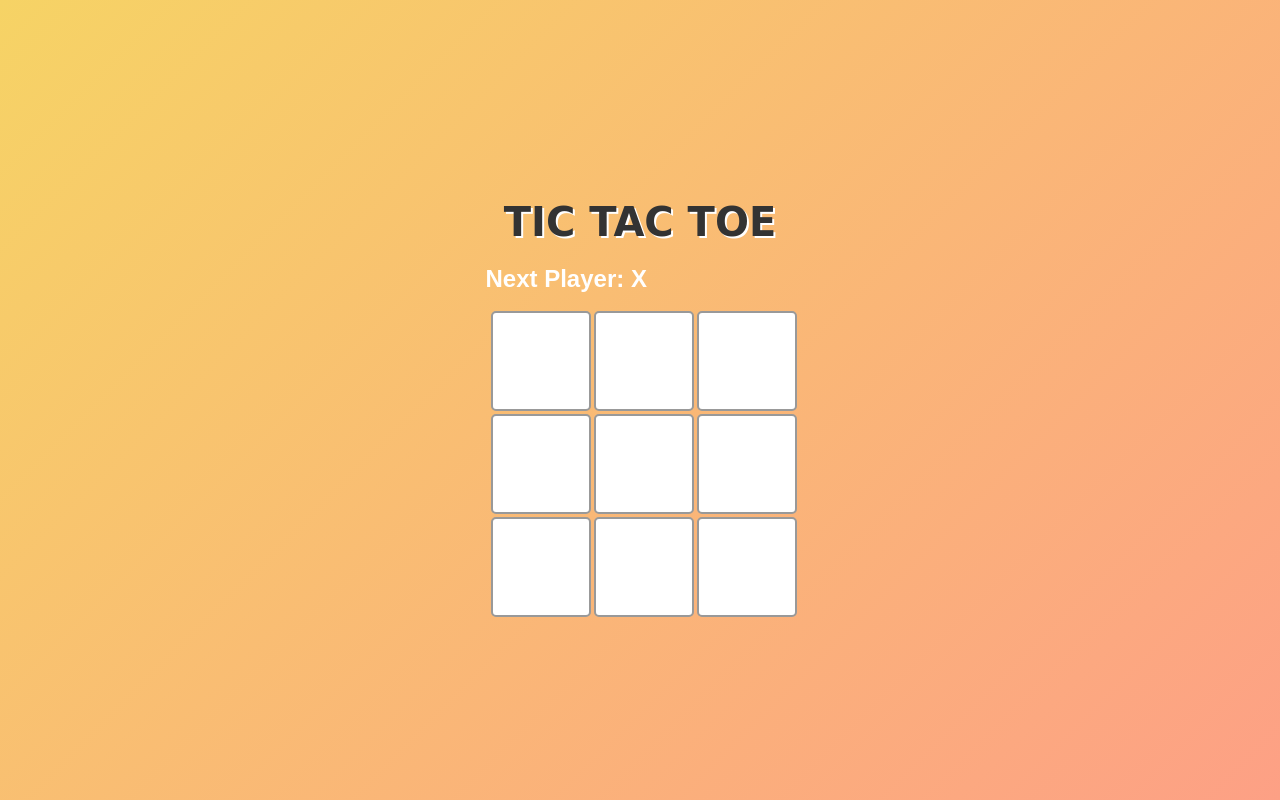
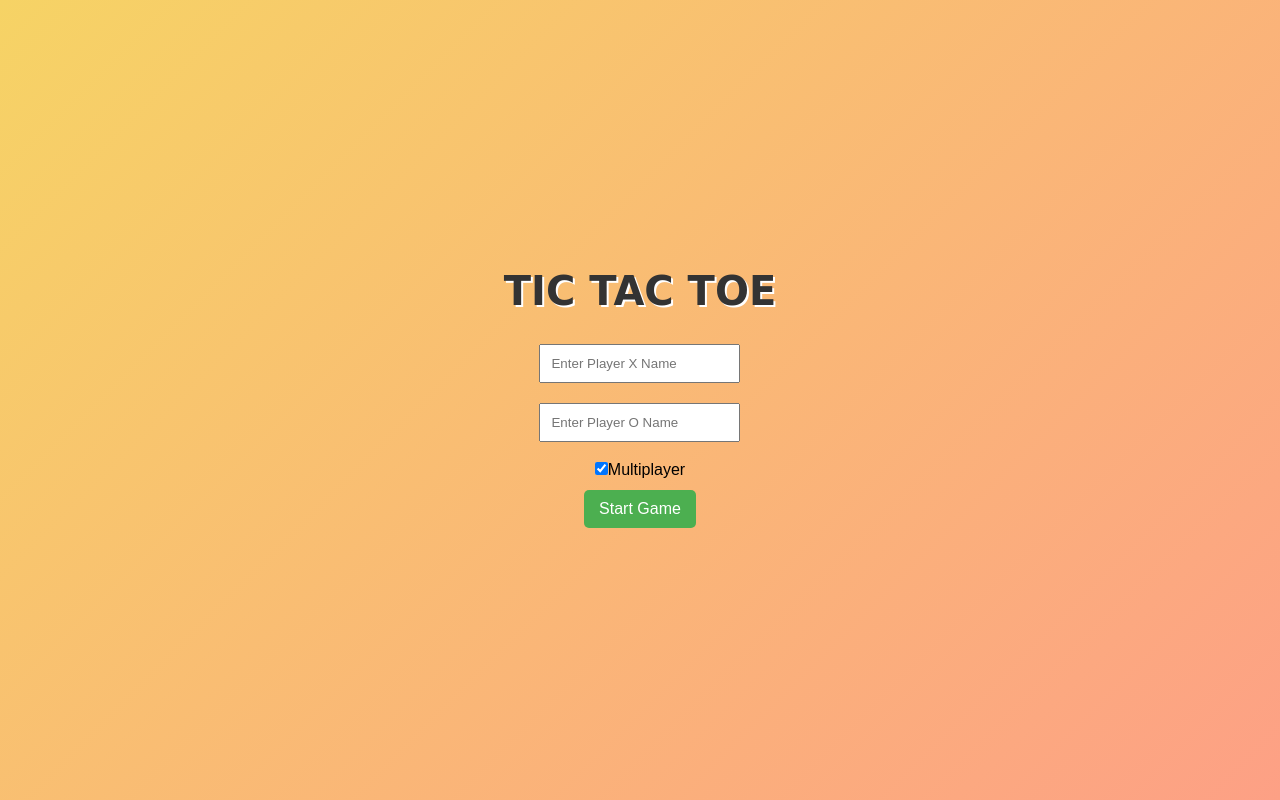
Before and after one commit to quack22/TicTacToe, a React (Create React App) app: page / in a window 1280 px wide. Built offline with nearby package versions, Linux system fonts and the light colour scheme.

Commit message:
feat: input name and play again

```diff
--- a/src/App.js
+++ b/src/App.js
@@ -1,5 +1,6 @@
 import { useState } from "react";
 
+// Komponen untuk kotak pada papan permainan
 function Square({ value, onSquareClick, isWinning }) {
   return (
     <button className={`square ${isWinning ? "winning" : ""}`} onClick={onSquareClick}>
@@ -8,6 +9,7 @@ function Square({ value, onSquareClick, isWinning }) {
   );
 }
 
+// Komponen untuk papan permainan
 function Board({ xIsNext, squares, onPlay, winningSquares }) {
   function handleClick(i) {
     if (squares[i] || calculateWinner(squares)) {
@@ -61,9 +63,14 @@ function Board({ xIsNext, squares, onPlay, winningSquares }) {
   );
 }
 
+// Komponen utama untuk permainan
 export default function Game() {
   const [history, setHistory] = useState([Array(9).fill(null)]);
   const [currentMove, setCurrentMove] = useState(0);
+  const [xPlayerName, setXPlayerName] = useState("");
+  const [oPlayerName, setOPlayerName] = useState("");
+  const [isMultiplayer, setIsMultiplayer] = useState(true);
+  const [gameStarted, setGameStarted] = useState(false);
   const xIsNext = currentMove % 2 === 0;
   const currentSquares = history[currentMove];
 
@@ -76,16 +83,60 @@ export default function Game() {
   const winnerInfo = calculateWinner(currentSquares);
   const winningSquares = winnerInfo ? winnerInfo.line : [];
 
+  function startGame(event) {
+    event.preventDefault();
+    setGameStarted(true);
+  }
+
+  function resetGame() {
+    setHistory([Array(9).fill(null)]);
+    setCurrentMove(0);
+    setGameStarted(false);
+  }
+
   return (
     <div className="game">
       <h1>TIC TAC TOE</h1>
-      <div className="game-board">
-        <Board xIsNext={xIsNext} squares={currentSquares} onPlay={handlePlay} winningSquares={winningSquares} />
-      </div>
+      {!gameStarted ? (
+        <form onSubmit={startGame}>
+          <input
+            type="text"
+            placeholder="Enter Player X Name"
+            value={xPlayerName}
+            onChange={(e) => setXPlayerName(e.target.value)}
+            required
+          />
+          <input
+            type="text"
+            placeholder="Enter Player O Name"
+            value={oPlayerName}
+            onChange={(e) => setOPlayerName(e.target.value)}
+            required
+            disabled={!isMultiplayer}
+          />
+          <label>
+            <input
+              type="checkbox"
+              checked={isMultiplayer}
+              onChange={(e) => setIsMultiplayer(e.target.checked)}
+            />
+            Multiplayer
+          </label>
+          <button type="submit">Start Game</button>
+        </form>
+      ) : (
+        <>
+          <div className="game-board">
+            <Board xIsNext={xIsNext} squares={currentSquares} onPlay={handlePlay} winningSquares={winningSquares} />
+          </div>
+          <button onClick={resetGame}>Play Again</button>
+        </>
+      )}
     </div>
   );
 }
 
+// Fungsi untuk menghitung pemenang
 function calculateWinner(squares) {
   const lines = [
     [0, 1, 2],
--- a/src/styles.css
+++ b/src/styles.css
@@ -88,3 +88,15 @@ button:disabled {
   background: #ccc;
   cursor: not-allowed;
 }
+
+form {
+  display: flex;
+  flex-direction: column;
+  align-items: center;
+  margin-bottom: 20px;
+}
+
+input {
+  padding: 10px;
+  margin: 10px 0;
+}
```
